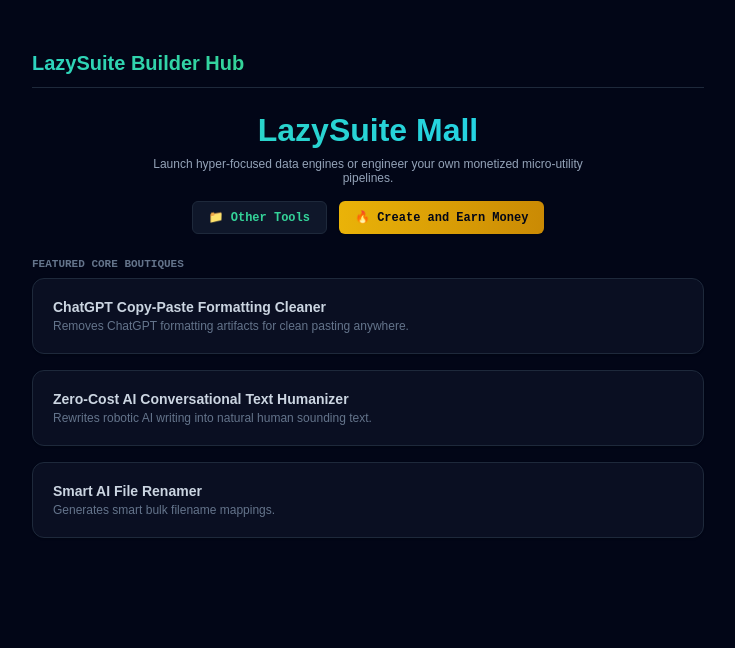
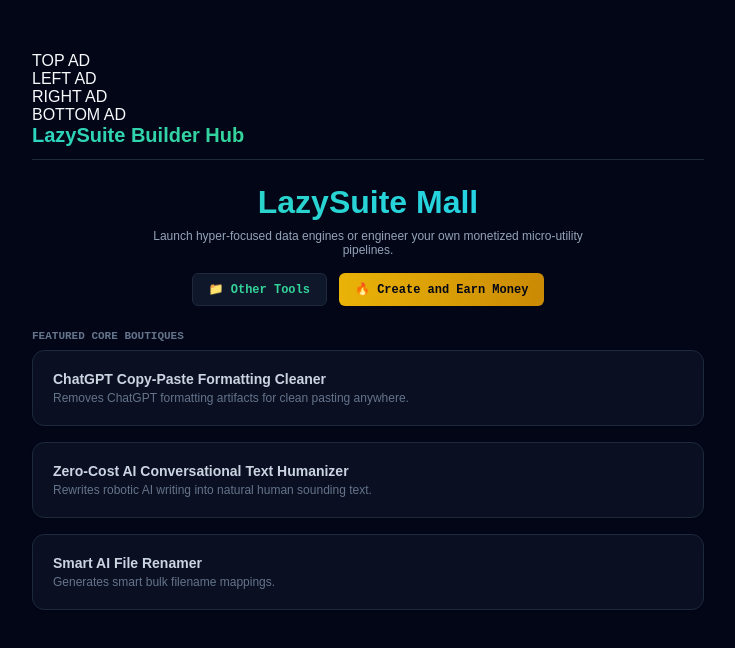
Before and after one commit to josephlaoang23-hue/lazysuite-mini-mall, a React (Vite) app: page / in a window 1280 px wide. Shown: the top 648 px of the page, without its empty margins (272-1007 px from the left). Built offline with nearby package versions, Linux system fonts and the light colour scheme.

Commit message:
Added popunder ads system and pirate translator

```diff
--- a/src/App.tsx
+++ b/src/App.tsx
@@ -6,6 +6,8 @@
 import BulkFileRenamer from "./tools/featured/BulkFileRenamer";
 
 import PirateTranslator from "./tools/creator-tools/PirateTranslator";
+
+import Ads from "./ads/Ads";
 // Symmetrical Ad Layout, Marketplace Theme, and Interstitial Style Architecture
 const STYLES_INJECTION = `
   body { margin: 0; background-color: #020617; color: #f8fafc; font-family: sans-serif; }
@@ -441,6 +443,7 @@
 
   return (
     <AdLayoutWrapper>
+      <Ads />
       <div className="marketplace-nav">
         <div className="nav-brand" onClick={() => setRoute('hub')}>LazySuite Builder Hub</div>
         <div className="nav-user-badge">
--- /dev/null
+++ b/src/ads/Ads.tsx
@@ -0,0 +1,21 @@
+export default function Ads() {
+    return (
+      <>
+        <div className="ad-slot ad-top">
+          TOP AD
+        </div>
+
+        <div className="ad-slot ad-left">
+          LEFT AD
+        </div>
+
+        <div className="ad-slot ad-right">
+          RIGHT AD
+        </div>
+
+        <div className="ad-slot ad-bottom">
+          BOTTOM AD
+        </div>
+      </>
+    );
+  }
--- /dev/null
+++ b/src/ads/adManager.ts
@@ -0,0 +1,29 @@
+let lastAdTime = 0;
+
+const AD_COOLDOWN = 5000;
+
+export function triggerPopunderAd() {
+
+  const now = Date.now();
+
+  // Prevent spam clicks
+  if (now - lastAdTime < AD_COOLDOWN) {
+    return false;
+  }
+
+  lastAdTime = now;
+
+
+  // Replace this later with your real ad network URL
+  const adUrl = "https://your-ad-network-url.com";
+
+
+  window.open(
+    adUrl,
+    "_blank",
+    "noopener,noreferrer"
+  );
+
+
+  return true;
+}
--- a/src/tools/creator-tools/PirateTranslator.tsx
+++ b/src/tools/creator-tools/PirateTranslator.tsx
@@ -1,5 +1,5 @@
 import { useState } from "react";
-
+import { triggerPopunderAd } from "../../ads/adManager";
 interface ToolProps {
   triggerProcess: (msg: string, action: () => void) => void;
 }
@@ -15,6 +15,7 @@
 
     if (!input.trim()) return;
 
+    triggerPopunderAd();
 
     triggerProcess(
       "Translating input into pirate language...",
--- a/src/tools/featured/BulkFileRenamer.tsx
+++ b/src/tools/featured/BulkFileRenamer.tsx
@@ -2,6 +2,7 @@
 import { Helmet } from "react-helmet-async";
 import { TOOL_METADATA } from "../../seo/toolMetadata";
 
+import { triggerPopunderAd } from "../../ads/adManager";
 const seo = TOOL_METADATA.renamer;
 interface ToolProps {
   triggerProcess: (msg: string, action: () => void) => void;
@@ -129,6 +130,8 @@
       return;
 
     }
+
+    triggerPopunderAd();
 
 
 
--- a/src/tools/featured/ChatGptCleaner.tsx
+++ b/src/tools/featured/ChatGptCleaner.tsx
@@ -3,6 +3,7 @@
 import { TOOL_METADATA } from "../../seo/toolMetadata";
 import { Copy, Check } from "lucide-react";
 
+import { triggerPopunderAd } from "../../ads/adManager";
 interface ToolProps {
   triggerProcess: (msg: string, action: () => void) => void;
 }
@@ -21,7 +22,9 @@
     }, 2000);
   };
   const handleGenerate = async () => {
-    if (!input) return;
+    if (!input.trim()) return;
+
+    triggerPopunderAd();
 
     triggerProcess(
       "Removing ChatGPT formatting artifacts and cleaning your text...",
--- a/src/tools/featured/TextHumanizer.tsx
+++ b/src/tools/featured/TextHumanizer.tsx
@@ -3,6 +3,7 @@
 import { Helmet } from "react-helmet-async";
 import { TOOL_METADATA } from "../../seo/toolMetadata";
 
+import { triggerPopunderAd } from "../../ads/adManager";
 interface ToolProps {
   triggerProcess: (msg: string, action: () => void) => void;
 }
@@ -23,8 +24,12 @@
     }, 2000);
   };
   const handleGenerate = async () => {
-    if (!input) return;
+    if (!input.trim()) return;
+
+    triggerPopunderAd();
+
     setIsLoading(true);
+
     triggerProcess("Streaming organic language syntax models across serverless rails...", async () => {
       const promptText = `
       You are an expert writing editor.
```
Also changed, not shown: src/ads/adConfig.ts (added).
